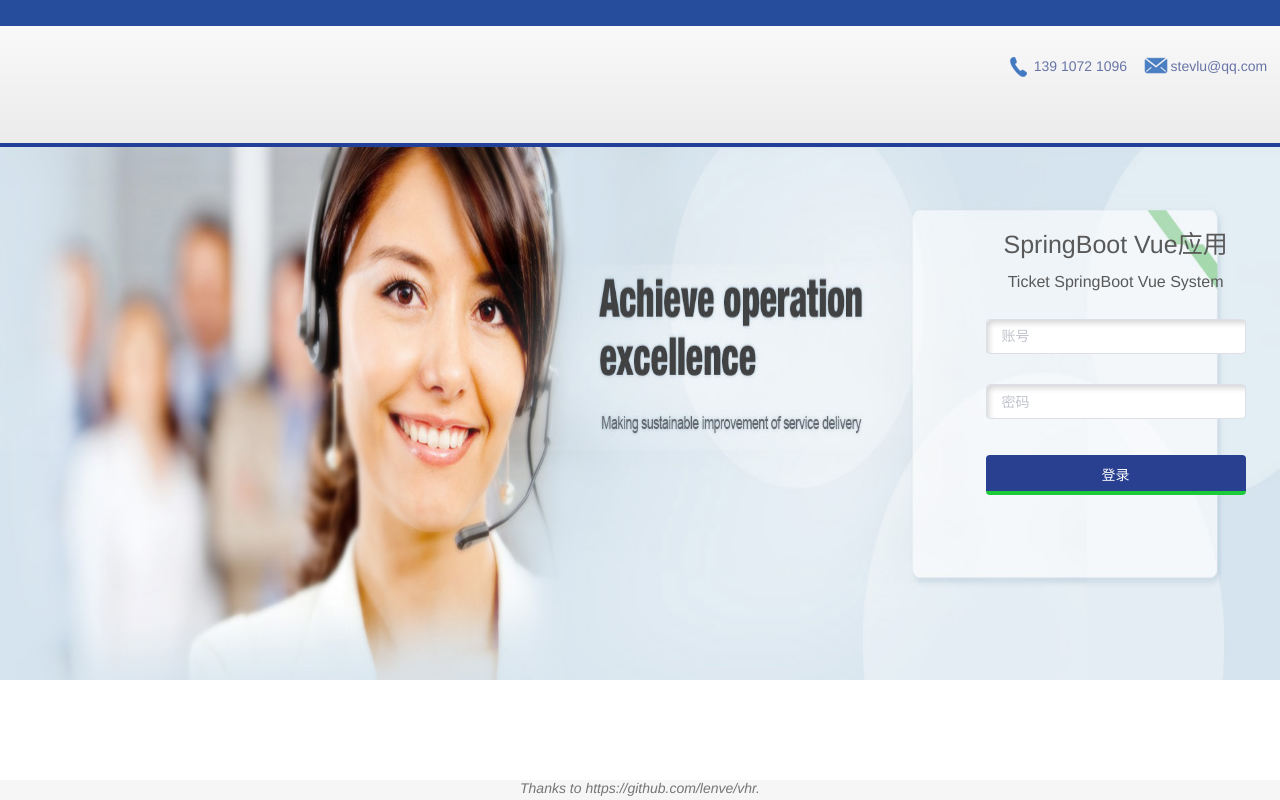
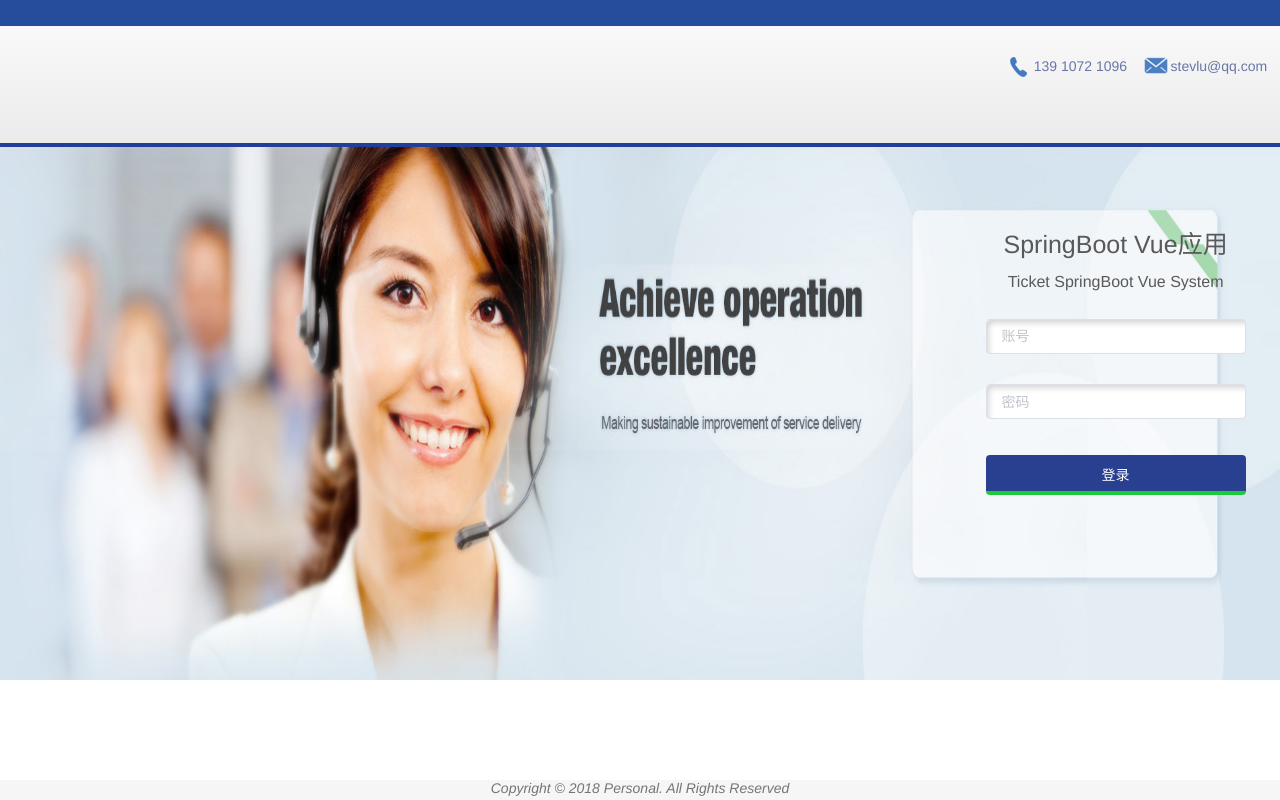
Before and after one commit to stevlu/ticket, a Vue app in the folder ticketui/: page /#/ in a window 1280 px wide. Built offline with nearby package versions, Linux system fonts and the light colour scheme.

Commit message:
commit test

```diff
--- a/ticketui/src/components/Login.vue
+++ b/ticketui/src/components/Login.vue
@@ -33,7 +33,7 @@
           </el-form-item>
         </el-form>
       </div>
-      <div class="login-bottom"><em>Thanks to https://github.com/lenve/vhr.</em></div>
+      <div class="login-bottom"><em>Copyright © 2018 Personal. All Rights Reserved</em></div>
     </div>
   </div>
 </template>
```
